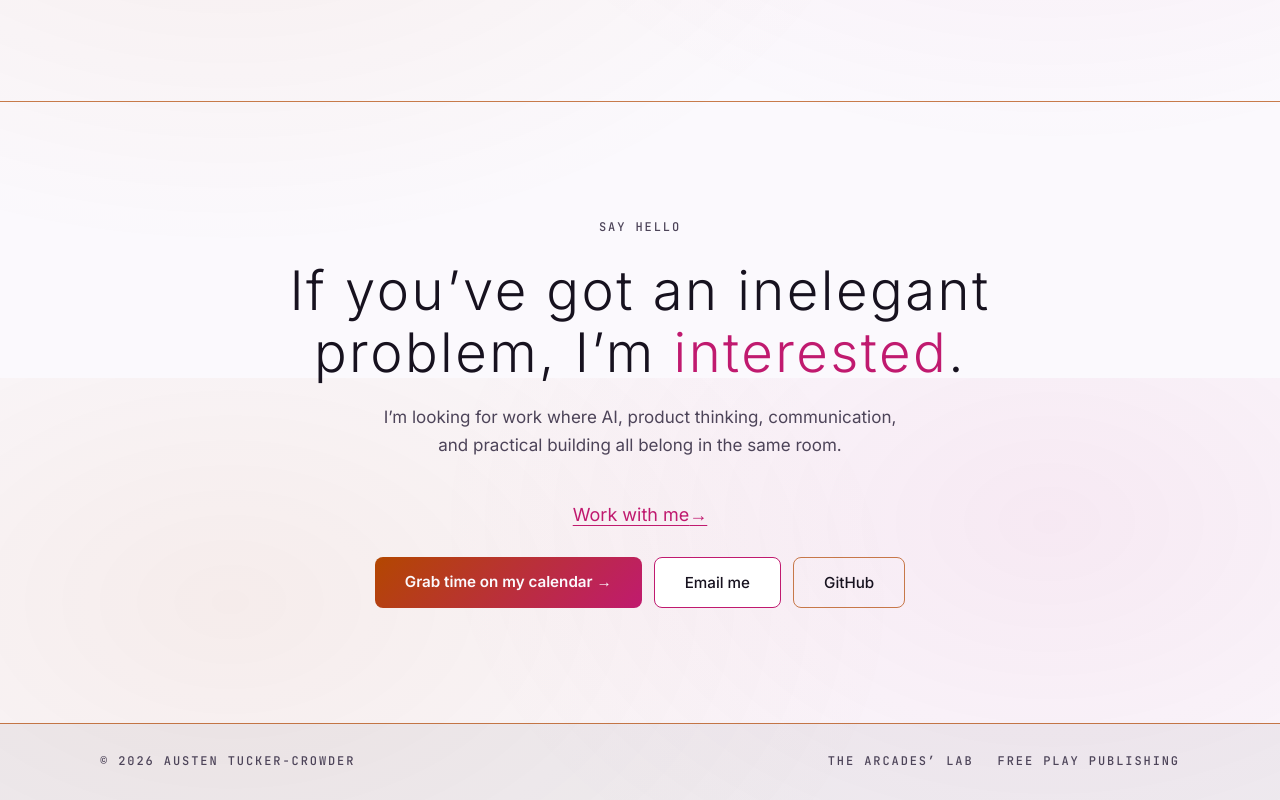
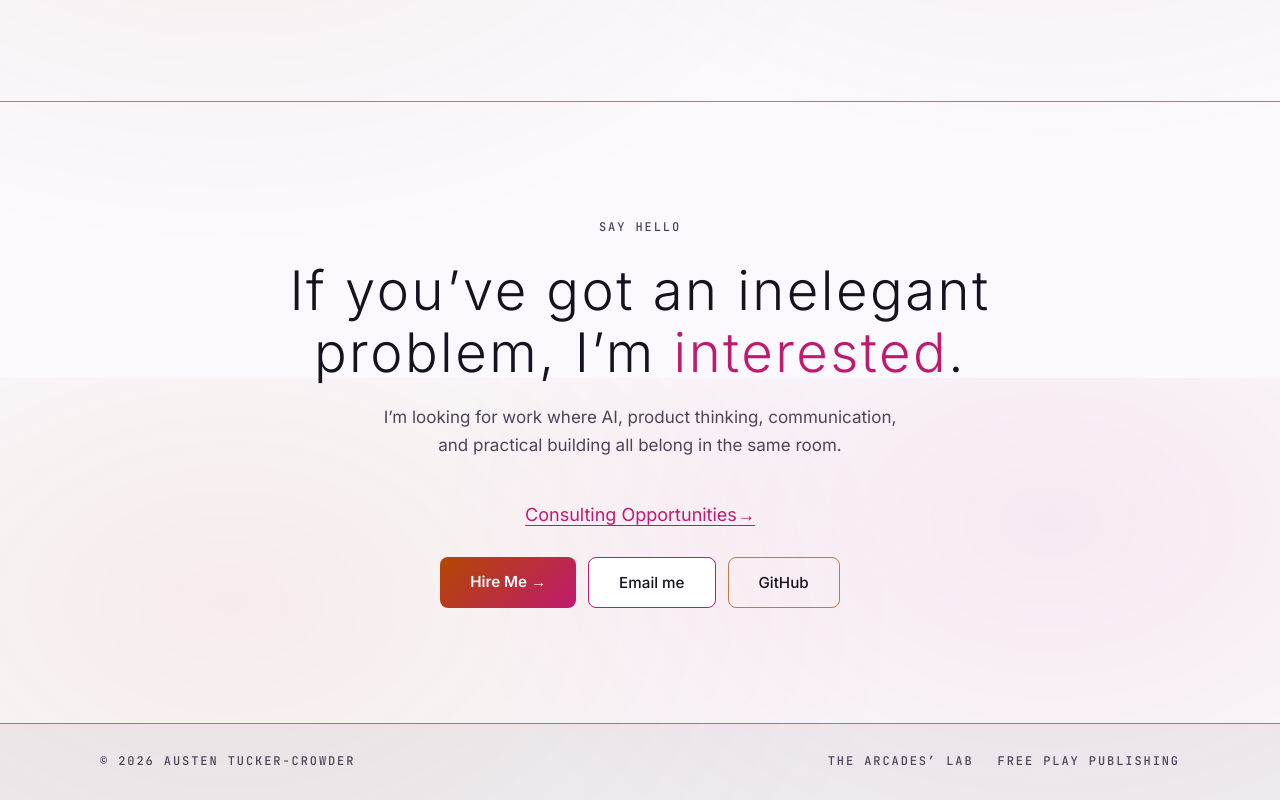
Before and after one commit to Arcadesys/work-thearcades-me, a Next.js app: page / in a window 1280 px wide. Shown: the part 6822-7622 px from the top of the page. Built offline with nearby package versions, Linux system fonts and the light colour scheme.

Commit message:
Clarify consulting and hiring CTAs

```diff
--- a/app/page.tsx
+++ b/app/page.tsx
@@ -380,10 +380,10 @@ export default function Home() {
               {contact.headingAfter}
             </h2>
             <p>{contact.body}</p>
-            <a className="contact-services-link" href="/work-with-me">Work with me <Arrow /></a>
+            <a className="contact-services-link" href="/work-with-me">Consulting Opportunities <Arrow /></a>
             <div className="btn-row">
               <ExternalLink className="btn btn-lg btn-gradient" href={site.bookingUrl}>
-                Grab time on my calendar
+                Hire Me
                 <Arrow />
               </ExternalLink>
               <a className="btn btn-lg btn-outline" href={`mailto:${site.email}`}>
```
